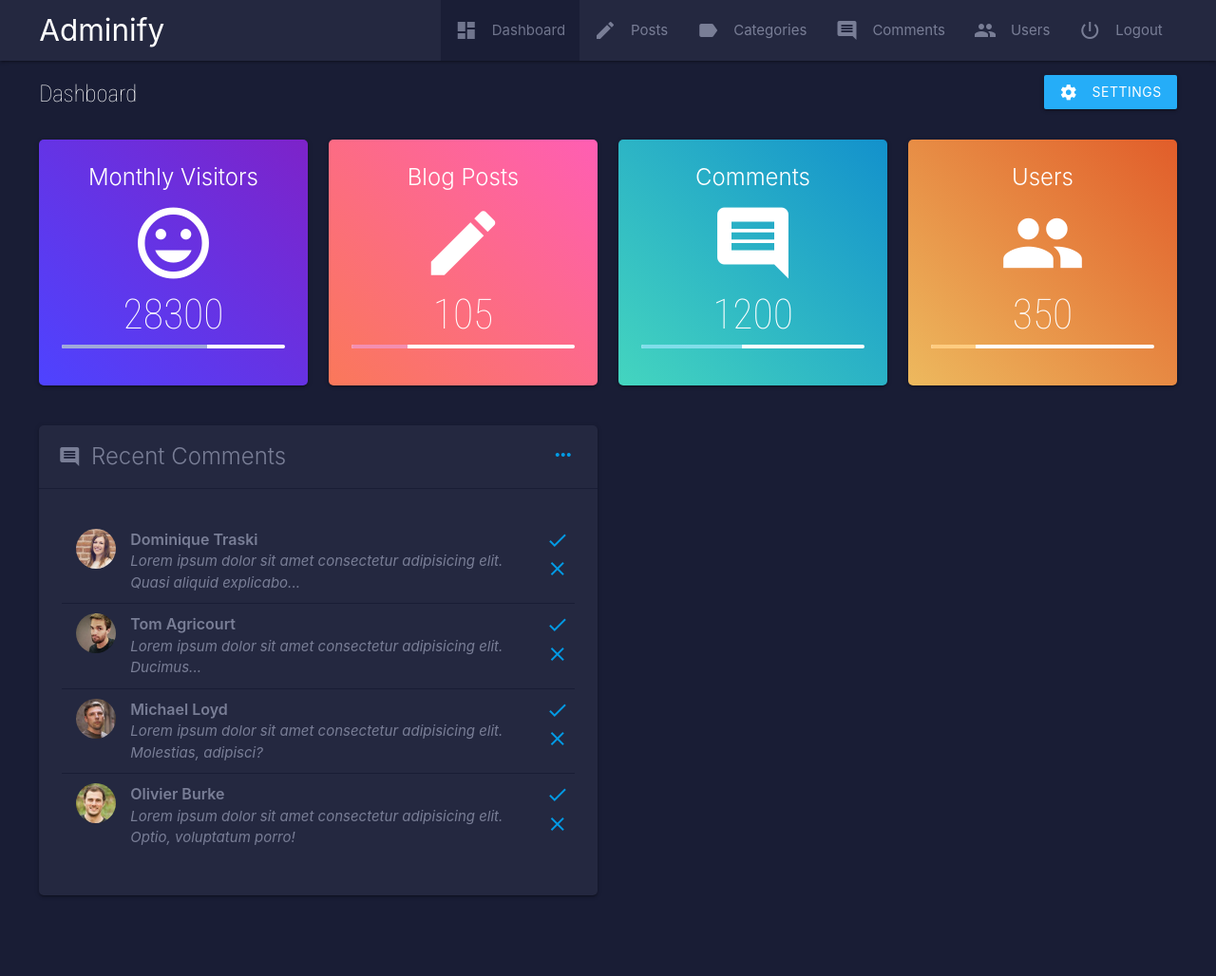
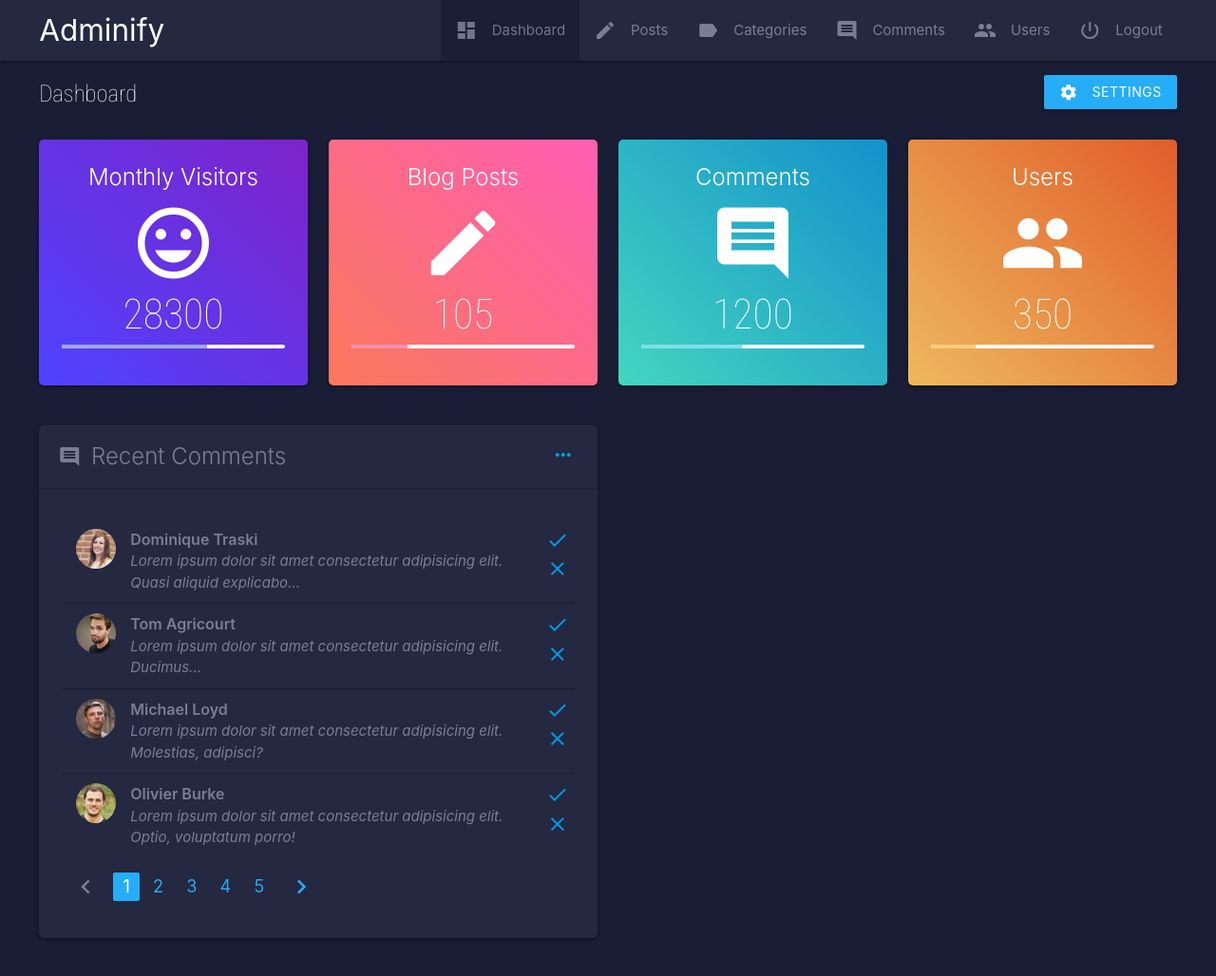
Before and after one commit to balazimichal/materializecss-npm-adminify, a website: page dev/index.html in a window 1280 px wide. Shown: the whole page at 95% size. Before the commit the page ends 993 px from the top, so only its background shows below. Drawn offline with nearby package versions, Linux system fonts and the light colour scheme.

Commit message:
feat - added pagination to recent comments
Added and styled pagination to recent comments card.

```diff
--- a/dev/css/_variables.scss
+++ b/dev/css/_variables.scss
@@ -9,7 +9,7 @@ $white: #ffffff;
 $grey: #797e96;
 $black: #191d35;
 $dark-grey: #242840;
-$primary: #25adf8;
+$primary: #039be5;
 $red: #cb1d21;
 $orange: #d4512b;
 $green: #59b978;
--- a/dev/css/style.scss
+++ b/dev/css/style.scss
@@ -271,6 +271,18 @@ nav ul li:hover {
   background: $red;
   color: $white;
 }
+
+.pagination li a {
+  color: $primary;
+}
+
+.pagination li.disabled a {
+  color: $grey;
+}
+
+.pagination li.active {
+  background-color: $primary !important;
+}
 /*
 // nesting
 header {
--- a/dev/index.html
+++ b/dev/index.html
@@ -165,10 +165,25 @@
                                     </span>
                                 </li>
                             </ul>
+
+                            <ul class="pagination">
+                                <li class="disabled"><a href="#!"><i class="material-icons">chevron_left</i></a></li>
+                                <li class="active"><a href="#!">1</a></li>
+                                <li class="waves-effect"><a href="#!">2</a></li>
+                                <li class="waves-effect"><a href="#!">3</a></li>
+                                <li class="waves-effect"><a href="#!">4</a></li>
+                                <li class="waves-effect"><a href="#!">5</a></li>
+                                <li class="waves-effect"><a href="#!"><i class="material-icons">chevron_right</i></a></li>
+                            </ul>
                         </div>
                     </div>
                 </div>
             </div>
+
+
+
+
+
         </div>
     </section>
 
```
Also changed, not shown: prod/index.html (+20 -1 lines), dev/css/style.css, prod/css/style.css, 1 other file.
